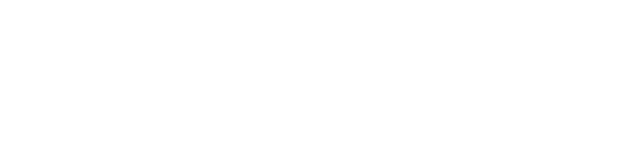
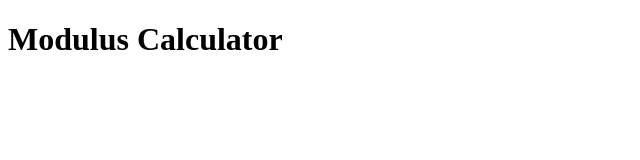
Before and after one commit to pauldubois98/AsymmetricCryptographyTalk, a plain HTML site: page tools/mod_calculator.html in a window 1280 px wide. Shown: the whole page, without its empty margins (0-640 px from the left). Drawn offline with Linux system fonts and the light colour scheme.

Commit message:
mod calc: added title

```diff
--- a/tools/mod_calculator.html
+++ b/tools/mod_calculator.html
@@ -2,9 +2,11 @@
 <html lang="en">
   <head>
     <meta charset="utf-8">
+    <title>Mod Calculator</title>
     <link rel="stylesheet" href="mod_calculator.css">
   </head>
   <body>
+    <h1>Modulus Calculator</h1>
 
   </body>
   <script src="mod_calculator.js"></script>
```
